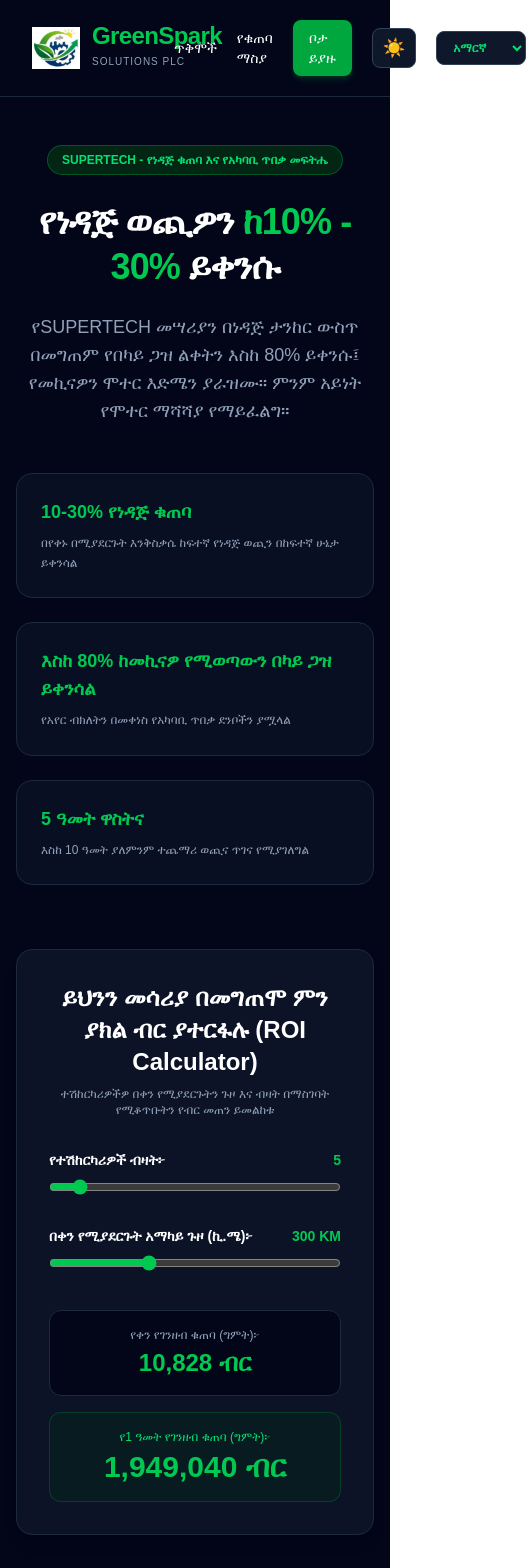
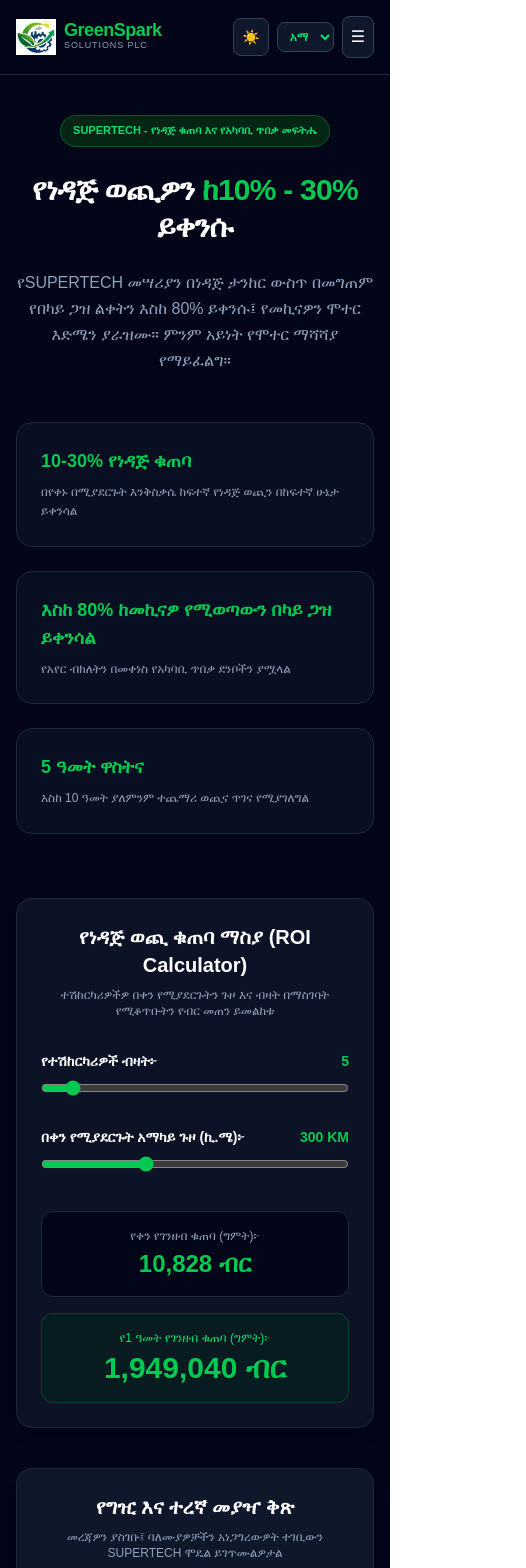
Before and after one commit to Zekariyas-19/greensparksolutions-website-, a Next.js app: page / in a window 390 px wide. Shown: the top 1568 px of the page, 526 px wide, since content can reach past the window. Built offline with nearby package versions, Linux system fonts and the light colour scheme; no server answers.

Commit message:
Fix mobile responsive menu and layout

```diff
--- a/app/page.tsx
+++ b/app/page.tsx
@@ -6,6 +6,7 @@
 export default function Home() {
   const [lang, setLang] = useState<"am" | "en">("am");
   const [isDarkMode, setIsDarkMode] = useState<boolean>(true);
+  const [mobileMenuOpen, setMobileMenuOpen] = useState<boolean>(false);
 
   const [customerType, setCustomerType] = useState<"individual" | "company">("individual");
 
@@ -113,7 +114,7 @@
       feat2Desc: "የአየር ብክለትን በመቀነስ የአካባቢ ጥበቃ ደንቦችን ያሟላል",
       feat3Title: "5 ዓመት ዋስትና",
       feat3Desc: "እስከ 10 ዓመት ያለምንም ተጨማሪ ወጪና ጥገና የሚያገለግል",
-      calcTitle: "ይህንን መሳሪያ በመግጠሞ ምን ያክል ብር ያተርፋሉ (ROI Calculator)",
+      calcTitle: "የነዳጅ ወጪ ቁጠባ ማስያ (ROI Calculator)",
       calcSub: "ተሽከርካሪዎችዎ በቀን የሚያደርጉትን ጉዞ እና ብዛት በማስገባት የሚቆጥቡትን የብር መጠን ይመልከቱ",
       calcVehiclesLabel: "የተሽከርካሪዎች ብዛት፦",
       calcKmLabel: "በቀን የሚያደርጉት አማካይ ጉዞ (ኪ.ሜ)፦",
@@ -223,22 +224,24 @@
     <main className={`min-h-screen transition-colors duration-300 ${
       isDarkMode ? "bg-slate-950 text-white" : "bg-slate-50 text-slate-900"
     }`}>
-      <nav className={`flex justify-between items-center px-8 py-5 border-b transition-colors ${
-        isDarkMode ? "border-slate-800 bg-slate-950" : "border-slate-200 bg-white"
+      {/* ፖንሴን እና ዴስክቶፕ የሚሆን የተስተካከለ ናቪጌሽን */}
+      <nav className={`flex justify-between items-center px-4 md:px-8 py-4 border-b sticky top-0 z-40 transition-colors ${
+        isDarkMode ? "border-slate-800 bg-slate-950/90 backdrop-blur-md" : "border-slate-200 bg-white/90 backdrop-blur-md"
       }`}>
-        <div className="flex items-center gap-3">
+        <div className="flex items-center gap-2">
           <img
             src="/logo.png"
             alt="GreenSpark Logo"
-            className="w-12 h-12 object-contain"
+            className="w-10 h-10 md:w-12 md:h-12 object-contain"
           />
-          <div>
-            <h1 className="text-2xl font-bold tracking-tight text-green-500 leading-none">GreenSpark</h1>
-            <span className="text-[10px] text-slate-400 tracking-widest uppercase">Solutions PLC</span>
+          <div className="flex flex-col">
+            <span className="text-lg md:text-2xl font-bold tracking-tight text-green-500 leading-none">GreenSpark</span>
+            <span className="text-[9px] md:text-[10px] text-slate-400 tracking-widest uppercase">Solutions PLC</span>
           </div>
         </div>
 
-        <div className="flex items-center space-x-5 text-sm font-medium">
+        {/* የዴስክቶፕ ሜኑ (ከMedium ስክሪን በላይ ይታያል) */}
+        <div className="hidden md:flex items-center space-x-5 text-sm font-medium">
           <a href="#benefits" className="hover:text-green-500 transition">{t.navServices}</a>
           <a href="#calculator" className="hover:text-green-500 transition">{t.navCalc}</a>
           <a href="#booking" className="bg-green-600 hover:bg-green-500 text-white px-4 py-2 rounded-lg transition shadow-md shadow-green-600/20">
@@ -269,20 +272,82 @@
             <option value="en">English</option>
           </select>
         </div>
+
+        {/* የስልክ መቆጣጠሪያዎች (Theme, Language እና Hamburger Button) */}
+        <div className="flex md:hidden items-center space-x-2">
+          <button
+            onClick={() => setIsDarkMode(!isDarkMode)}
+            className={`p-2 rounded-lg border text-sm transition ${
+              isDarkMode ? "bg-slate-900 border-slate-700 text-yellow-400" : "bg-slate-100 border-slate-300 text-slate-700"
+            }`}
+          >
+            {isDarkMode ? "☀️" : "🌙"}
+          </button>
+
+          <select
+            value={lang}
+            onChange={(e) => setLang(e.target.value as "am" | "en")}
+            className={`font-semibold px-2 py-1.5 rounded-lg focus:outline-none border text-xs ${
+              isDarkMode ? "bg-slate-900 border-slate-700 text-green-400" : "bg-slate-100 border-slate-300 text-green-700"
+            }`}
+          >
+            <option value="am">አማ</option>
+            <option value="en">EN</option>
+          </select>
+
+          <button
+            onClick={() => setMobileMenuOpen(!mobileMenuOpen)}
+            className={`p-2 rounded-lg border text-base ${
+              isDarkMode ? "bg-slate-900 border-slate-700 text-white" : "bg-slate-100 border-slate-300 text-slate-900"
+            }`}
+          >
+            {mobileMenuOpen ? "✕" : "☰"}
+          </button>
+        </div>
       </nav>
 
-      <section className="flex flex-col items-center justify-center text-center px-4 pt-12 pb-6 max-w-5xl mx-auto">
-        <span className={`text-xs font-semibold px-3.5 py-1.5 rounded-full border mb-6 ${
+      {/* የሞባይል ድሮፕዳው ሜኑ (ስልክ ላይ ሜኑ ሲጫን የሚከፈት) */}
+      {mobileMenuOpen && (
+        <div className={`md:hidden flex flex-col space-y-3 px-6 py-5 border-b shadow-lg transition-all ${
+          isDarkMode ? "bg-slate-900 border-slate-800 text-white" : "bg-white border-slate-200 text-slate-900"
+        }`}>
+          <a
+            href="#benefits"
+            onClick={() => setMobileMenuOpen(false)}
+            className="text-base font-medium py-1.5 hover:text-green-500"
+          >
+            {t.navServices}
+          </a>
+          <a
+            href="#calculator"
+            onClick={() => setMobileMenuOpen(false)}
+            className="text-base font-medium py-1.5 hover:text-green-500"
+          >
+            {t.navCalc}
+          </a>
+          <a
+            href="#booking"
+            onClick={() => setMobileMenuOpen(false)}
+            className="bg-green-600 text-center hover:bg-green-500 text-white px-4 py-2.5 rounded-lg font-medium transition shadow-md"
+          >
+            {t.navBook}
+          </a>
+        </div>
+      )}
+
+      {/* ዋናው የጀማሪ (Hero) ክፍል */}
+      <section className="flex flex-col items-center justify-center text-center px-4 pt-10 pb-6 max-w-5xl mx-auto">
+        <span className={`text-[11px] md:text-xs font-semibold px-3 py-1.5 rounded-full border mb-6 leading-relaxed ${
           isDarkMode
             ? "bg-green-950/80 text-green-400 border-green-800/80"
             : "bg-green-100 text-green-800 border-green-300"
         }`}>
           {t.heroBadge}
         </span>
-        <h2 className="text-4xl md:text-5xl font-extrabold tracking-tight mb-6 leading-tight">
+        <h2 className="text-3xl sm:text-4xl md:text-5xl font-extrabold tracking-tight mb-6 leading-tight">
           {t.heroTitle1} <span className="text-green-500">{t.heroTitle2}</span> {t.heroTitle3}
         </h2>
-        <p className={`text-lg mb-8 max-w-2xl ${isDarkMode ? "text-slate-400" : "text-slate-600"}`}>
+        <p className={`text-base md:text-lg mb-8 max-w-2xl leading-relaxed ${isDarkMode ? "text-slate-400" : "text-slate-600"}`}>
           {t.heroDesc}
         </p>
 
@@ -310,11 +375,12 @@
         </div>
       </section>
 
+      {/* የሂሳብ ማስያ (Calculator) ክፍል */}
       <section id="calculator" className="max-w-4xl mx-auto px-4 py-10">
-        <div className={`p-8 rounded-2xl border shadow-lg ${
+        <div className={`p-6 md:p-8 rounded-2xl border shadow-lg ${
           isDarkMode ? "bg-slate-900/80 border-slate-800" : "bg-white border-slate-200"
         }`}>
-          <h3 className="text-2xl font-bold text-center mb-2">{t.calcTitle}</h3>
+          <h3 className="text-xl md:text-2xl font-bold text-center mb-2">{t.calcTitle}</h3>
           <p className={`text-xs text-center mb-8 ${isDarkMode ? "text-slate-400" : "text-slate-500"}`}>{t.calcSub}</p>
 
           <div className="grid grid-cols-1 md:grid-cols-2 gap-8 items-center">
@@ -374,13 +440,14 @@
         </div>
       </section>
 
+      {/* የቦታ ማስያዣ ቅጽ (Booking Form) */}
       <section id="booking" className="max-w-2xl mx-auto px-4 pb-20">
-        <div className={`p-8 rounded-2xl shadow-xl border transition ${
+        <div className={`p-6 md:p-8 rounded-2xl shadow-xl border transition ${
           isDarkMode
             ? "bg-slate-900 border-slate-800"
             : "bg-white border-slate-200 shadow-slate-200"
         }`}>
-          <h3 className="text-2xl font-bold text-center mb-2">{t.formTitle}</h3>
+          <h3 className="text-xl md:text-2xl font-bold text-center mb-2">{t.formTitle}</h3>
           <p className={`text-xs text-center mb-6 ${isDarkMode ? "text-slate-400" : "text-slate-500"}`}>{t.formSub}</p>
 
           <div className="flex bg-slate-950 p-1.5 rounded-xl border border-slate-800 mb-6">
@@ -565,11 +632,10 @@
         </div>
       </section>
 
-      {/* ከሎጎ ጎን የድርጅቱ ስም እንዲኖር የተደረገበት የግርጌ ክፍል (Footer) */}
+      {/* የግርጌ ክፍል (Footer) */}
       <footer className="bg-[#43A047] text-white py-12 px-6 md:px-16">
         <div className="max-w-7xl mx-auto grid grid-cols-1 md:grid-cols-4 gap-8">
 
-          {/* 1. ሎጎ፣ የድርጅቱ ስም እና መግለጫ */}
           <div className="space-y-4">
             <div className="flex items-center gap-3 bg-white p-2 rounded-lg inline-flex">
               <img src="/logo.png" alt="GreenSpark Logo" className="h-10 object-contain" />
@@ -580,7 +646,6 @@
             </p>
           </div>
 
-          {/* 2. አድራሻ (Contact) */}
           <div className="space-y-3">
             <h3 className="text-xl font-bold tracking-wide">Contact</h3>
             <p className="text-sm leading-relaxed">
@@ -596,7 +661,6 @@
             </div>
           </div>
 
-          {/* 3. አሰሳ (Navigation) */}
           <div className="space-y-3">
             <h3 className="text-xl font-bold tracking-wide">Navigation</h3>
             <ul className="space-y-2 text-sm">
@@ -610,7 +674,6 @@
             </ul>
           </div>
 
-          {/* 4. ሶሻል ሚዲያ (Social Media) */}
           <div className="space-y-3">
             <h3 className="text-xl font-bold tracking-wide">Social media</h3>
             <div className="flex flex-col space-y-2 text-sm">
@@ -636,7 +699,7 @@
             <div className={`my-4 p-3 rounded-xl border text-center ${
               isDarkMode ? "bg-slate-950 border-green-500/40" : "bg-green-50 border-green-300"
             }`}>
-              <span className="text-xs text-slate-400 block mb-1">{t.modalIdLabel}</span>
+              <span className="text-xs text-slate-400 block mb-1">{t.modalIdLabel} / Tracking ID</span>
               <span className="text-xl font-mono font-bold text-green-400 tracking-wider">
                 {generatedBookingId}
               </span>
```
